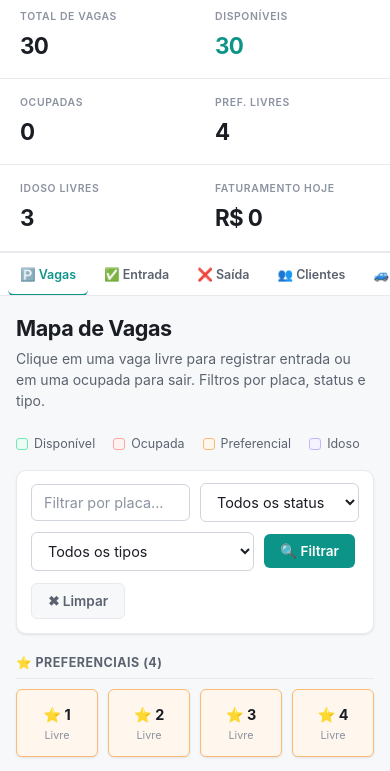
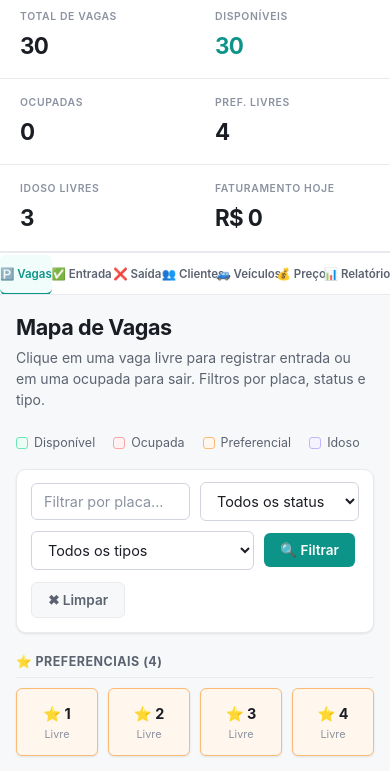
Before and after one commit to kaiohenriquesantos15-cpu/estacionamento, a plain HTML site: page index.html in a window 390 px wide. Shown: the part 73-844 px from the top of the page. Drawn offline with Linux system fonts and the light colour scheme.

Commit message:
Update index.html

```diff
--- a/index.html
+++ b/index.html
@@ -1,4 +1,3 @@
-
 <!DOCTYPE html>
 <html lang="pt-br">
 
@@ -158,14 +157,16 @@
             display: flex;
             background: var(--white);
             border-bottom: 1px solid var(--border);
-            padding: 0 20px;
+            padding: 0;
             gap: 0;
             overflow-x: auto;
             flex-shrink: 0;
+            width: 100%;
         }
 
         .tab-btn {
-            padding: 14px 20px;
+            flex: 1 1 0;
+            padding: 14px 12px;
             background: none;
             border: none;
             cursor: pointer;
@@ -175,17 +176,21 @@
             border-bottom: 2px solid transparent;
             margin-bottom: -1px;
             white-space: nowrap;
-            transition: color 0.15s, border-color 0.15s;
+            transition: color 0.15s, border-color 0.15s, background 0.15s;
             font-family: inherit;
+            text-align: center;
+            min-width: 0;
         }
 
         .tab-btn:hover {
             color: var(--accent);
+            background: #f8fafc;
         }
 
         .tab-btn.active {
             color: var(--accent);
             border-bottom-color: var(--accent);
+            background: #f0fdfa;
         }
 
         .main {
@@ -784,11 +789,11 @@
                 grid-template-columns: repeat(auto-fill, minmax(80px, 1fr));
             }
             .tabs-nav {
-                padding: 0 8px;
+                padding: 0;
             }
             .tab-btn {
-                padding: 12px 12px;
-                font-size: 0.78rem;
+                padding: 12px 6px;
+                font-size: 0.72rem;
             }
         }
     </style>
```
